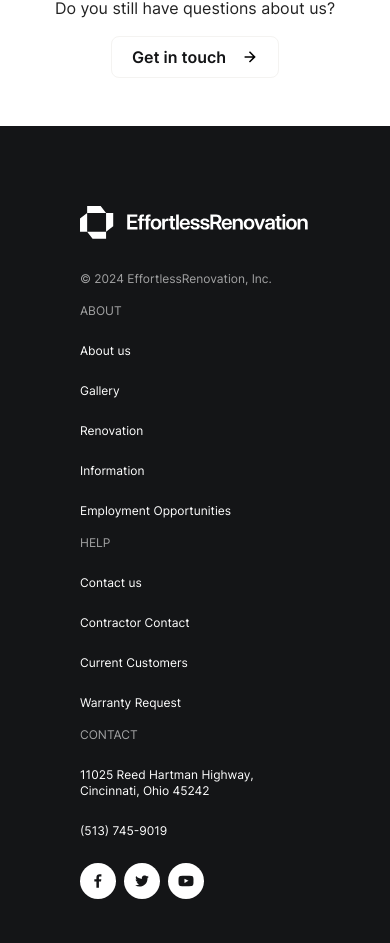
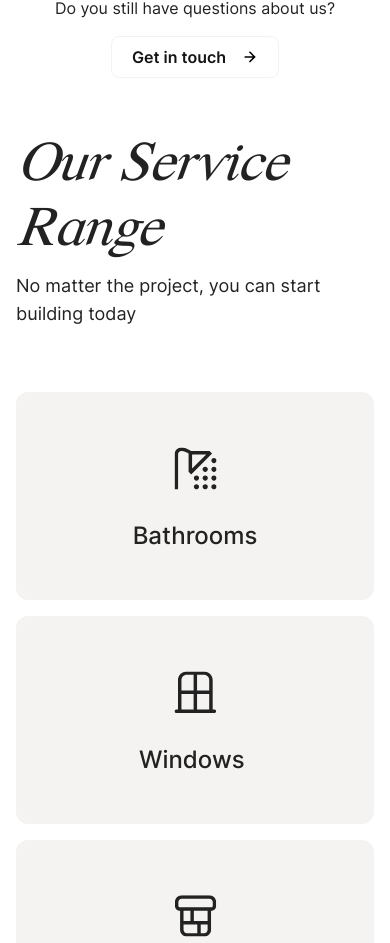
Before and after one commit to mehdi049/EffortlessRenovation, a Next.js app: page / in a window 390 px wide. Shown: the part 11057-12000 px from the top of the page. Built offline with nearby package versions, Linux system fonts and the light colour scheme.

Commit message:
our-service section

```diff
--- a/src/app/page.tsx
+++ b/src/app/page.tsx
@@ -3,6 +3,7 @@ import { Allies } from "@/components/pages/home/allies/Allies";
 import { Feedback } from "@/components/pages/home/feedback/Feedback";
 import { HassleFree } from "@/components/pages/home/hassleFree/HassleFree";
 import { Hero } from "@/components/pages/home/hero/Hero";
+import { OurService } from "@/components/pages/home/ourService/OurService";
 import { Protections } from "@/components/pages/home/protections/Protections";
 import { Testimonials } from "@/components/pages/home/testimonials/Testimonials";
 import { WhyUs } from "@/components/pages/home/whyUs/WhyUs";
@@ -24,6 +25,7 @@ export default function Home() {
       <Testimonials />
       <Container>
         <FAQ />
+        <OurService />
       </Container>
     </main>
   );
--- /dev/null
+++ b/src/components/pages/home/ourService/OurService.tsx
@@ -0,0 +1,56 @@
+import { H2 } from "@/components/ui/typography/H2";
+import Image from "next/image";
+
+export const OurService = () => {
+  const items = [
+    {
+      icon: "shower.svg",
+      title: "Bathrooms",
+    },
+    {
+      icon: "windows.svg",
+      title: "Windows ",
+    },
+    {
+      icon: "roofs.svg",
+      title: "Roofs ",
+    },
+    {
+      icon: "hand-lg.svg",
+      title: "Energy Roofs ",
+    },
+  ];
+  return (
+    <div className="mb-12">
+      <div className="flex flex-wrap gap-4 items-center justify-between">
+        <H2>Our Service Range</H2>
+        <div>
+          <p className="text-lg">
+            No matter the project, you can start building today
+          </p>
+        </div>
+      </div>
+      <div className="grid gap-4 grid-cols-1 sm:grid-cols-2 lg:grid-cols-4 items-center mt-16">
+        {items.map((item, i) => {
+          return <Item key={i} icon={item.icon} title={item.title} />;
+        })}
+      </div>
+    </div>
+  );
+};
+
+type ItemProps = {
+  icon: string;
+  title: string;
+};
+const Item = ({ icon, title }: ItemProps) => {
+  return (
+    <div className="rounded-xl bg-gray-100 p-12 h-full">
+      <div className="flex flex-col gap-6 items-center justify-between">
+        <Image src={`/vectors/${icon}`} width={56} height={56} alt="icon" />
+
+        <p className="font-medium text-2xl">{title}</p>
+      </div>
+    </div>
+  );
+};
```
